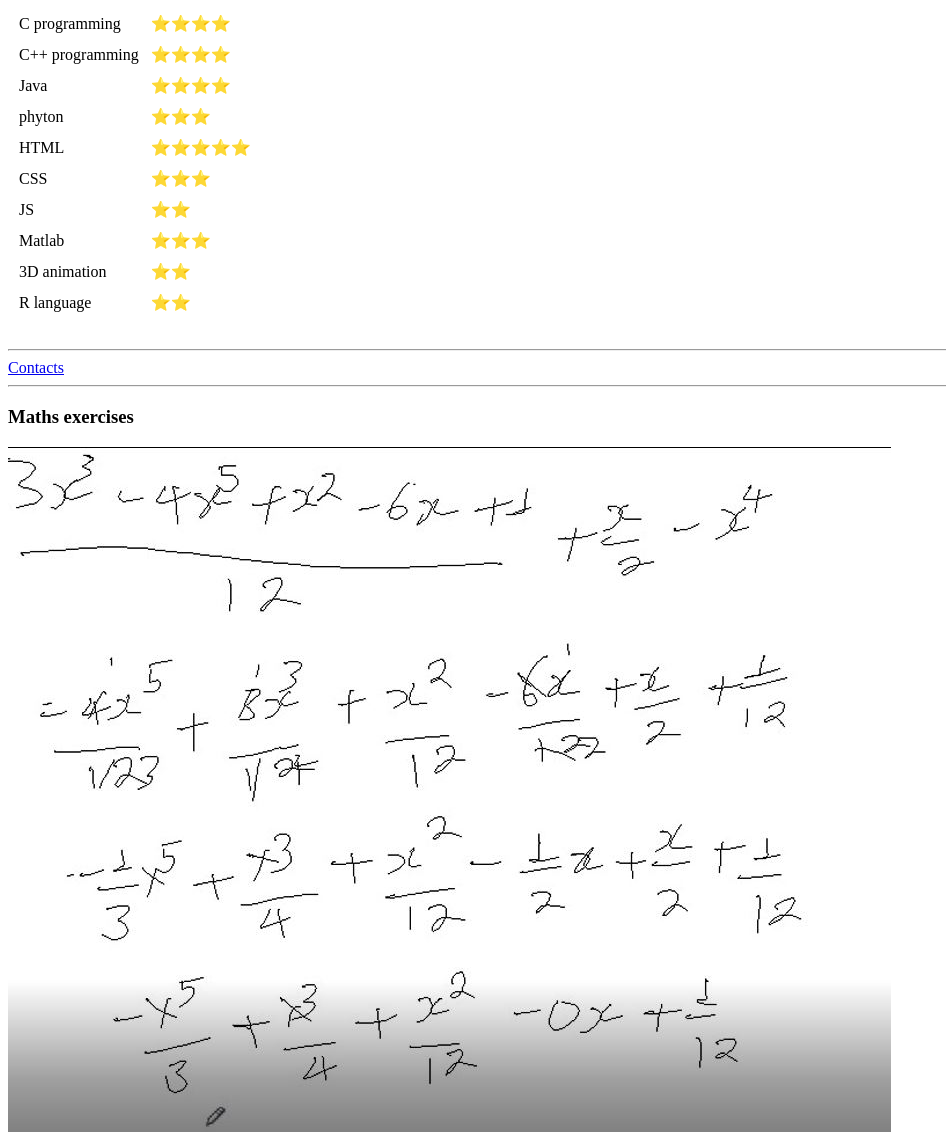
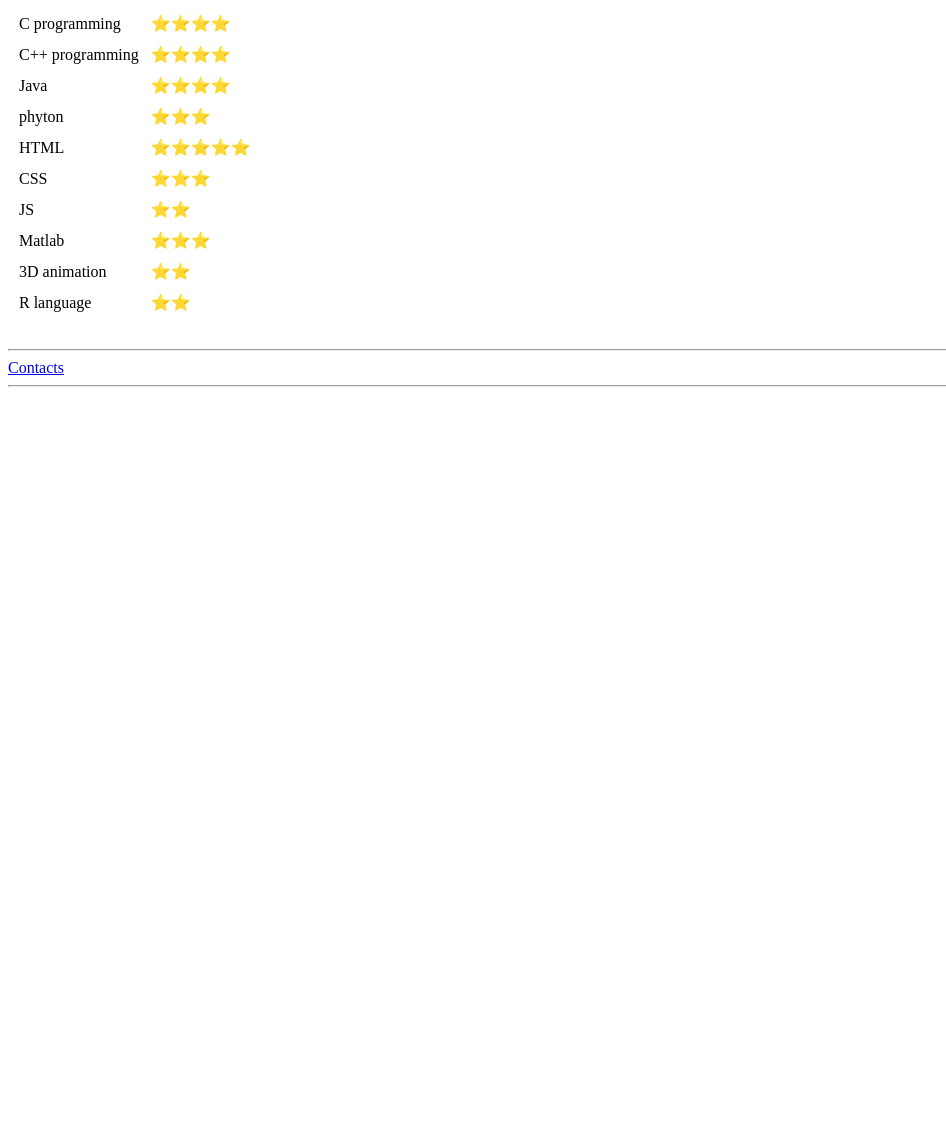
Before and after one commit to smere/Resume, a plain HTML site: page index.html in a window 1280 px wide. Shown: the part 1054-2198 px from the top of the page, without its empty margins (0-946 px from the left). After the commit the page ends 1449 px from the top, so only its background shows below. Drawn offline with Linux system fonts and the light colour scheme.

Commit message:
Update index.html

```diff
--- a/index.html
+++ b/index.html
@@ -136,7 +136,5 @@
   <hr>
   <a href="contact.html">Contacts</a>
   <hr>
-<h3>Maths exercises</h3>
-<img src="part 1.JPG" alt="maths image"/>
 </body>
 </html>
```
